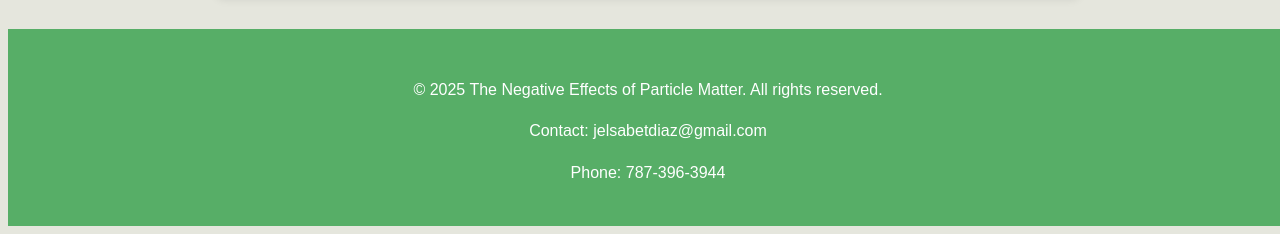
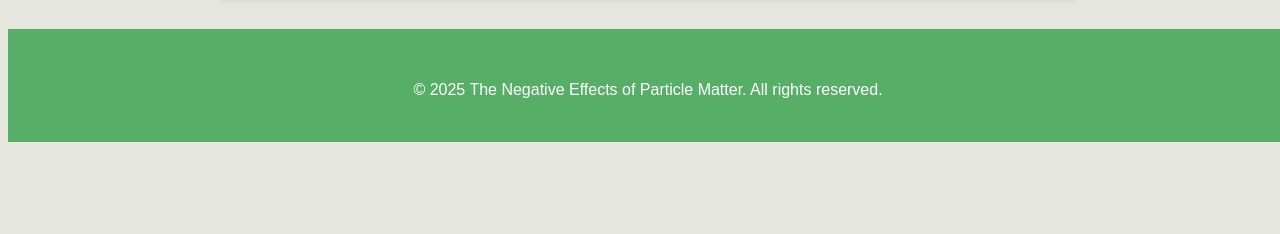
Before and after one commit to Jelsa29/Particle-_Matter, a plain HTML site: page index.html in a window 1280 px wide. Shown: the part 3176-3410 px from the top of the page. After the commit the page ends 3326 px from the top, so only its background shows below. Drawn offline with Linux system fonts and the light colour scheme.

Commit message:
Update index.html

```diff
--- a/index.html
+++ b/index.html
@@ -62,8 +62,6 @@
         </section>
         <footer>
             <p>&copy; 2025 The Negative Effects of Particle Matter. All rights reserved.</p>
-            <p>Contact: jelsabetdiaz@gmail.com</p>
-            <p>Phone: 787-396-3944</p>
         </footer>
     </body>
 </html>
```
